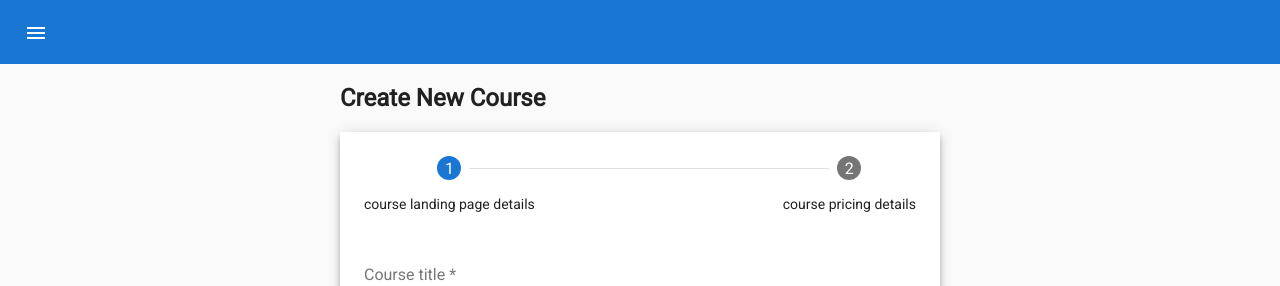
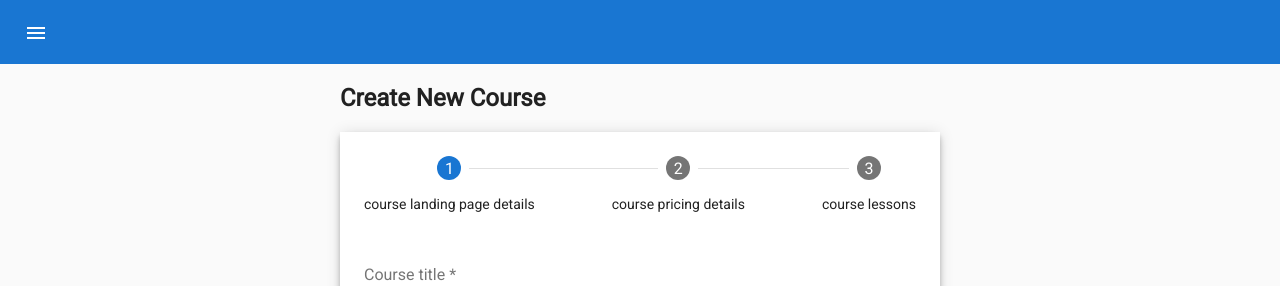
Before and after one commit to angular-university/angular-forms-course, an Angular app: page /add-new-course in a window 1280 px wide. Shown: the top 286 px of the page. Built offline with nearby package versions, Linux system fonts and the light colour scheme; no server answers.

Commit message:
Angular Forms Course

```diff
--- a/src/app/app.module.ts
+++ b/src/app/app.module.ts
@@ -41,6 +41,7 @@ import {CreateCourseStepOneComponent} from './create-course/create-course-step-o
 import {CreateCourseStepTwoComponent} from './create-course/create-course-step-two/create-course-step-two.component';
 import {MatStepperModule} from '@angular/material/stepper';
 import { AddressFormComponent } from './address-form/address-form.component';
+import {CreateCourseStepThreeComponent} from './create-course/create-course-step-three/create-course-step-three.component';
 
 @NgModule({
     declarations: [
@@ -56,6 +57,7 @@ import { AddressFormComponent } from './address-form/address-form.component';
         OnlyOneErrorPipe,
         CreateCourseStepOneComponent,
         CreateCourseStepTwoComponent,
+        CreateCourseStepThreeComponent,
         AddressFormComponent
     ],
     imports: [
--- /dev/null
+++ b/src/app/create-course/create-course-step-three/create-course-step-three.component.ts
@@ -0,0 +1,19 @@
+import {Component} from '@angular/core';
+import {FormBuilder, FormGroup} from '@angular/forms';
+
+
+@Component({
+  selector: 'create-course-step-three',
+  templateUrl: 'create-course-step-three.component.html',
+  styleUrls: ['create-course-step-three.component.scss']
+})
+export class CreateCourseStepThreeComponent {
+
+  form: FormGroup = this.fb.group({});
+
+
+  constructor(private fb: FormBuilder) {
+
+  }
+
+}
--- a/src/app/create-course/create-course.component.html
+++ b/src/app/create-course/create-course.component.html
@@ -31,6 +31,19 @@
 
     </mat-step>
 
+    <mat-step [stepControl]="stepThree.form" errorMessage="Course lessons in error">
+
+      <ng-template matStepLabel>course lessons</ng-template>
+
+      <create-course-step-three #stepThree></create-course-step-three>
+
+      <div class="stepper-buttons">
+        <button mat-raised-button  matStepperPrevious>Back</button>
+        <button mat-raised-button color="primary" matStepperNext [disabled]="!stepThree.form.valid">Create Course</button>
+      </div>
+
+    </mat-step>
+
   </mat-horizontal-stepper>
 
 </div>
```
Also changed, not shown: src/app/create-course/create-course-step-three/create-course-step-three.component.html (added), src/app/create-course/create-course-step-three/create-course-step-three.component.scss (added).
